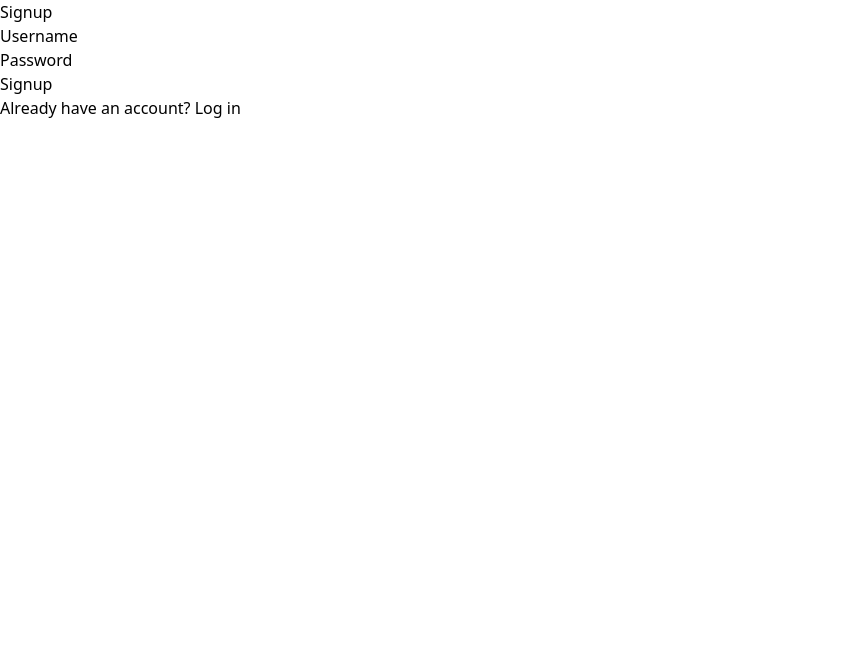
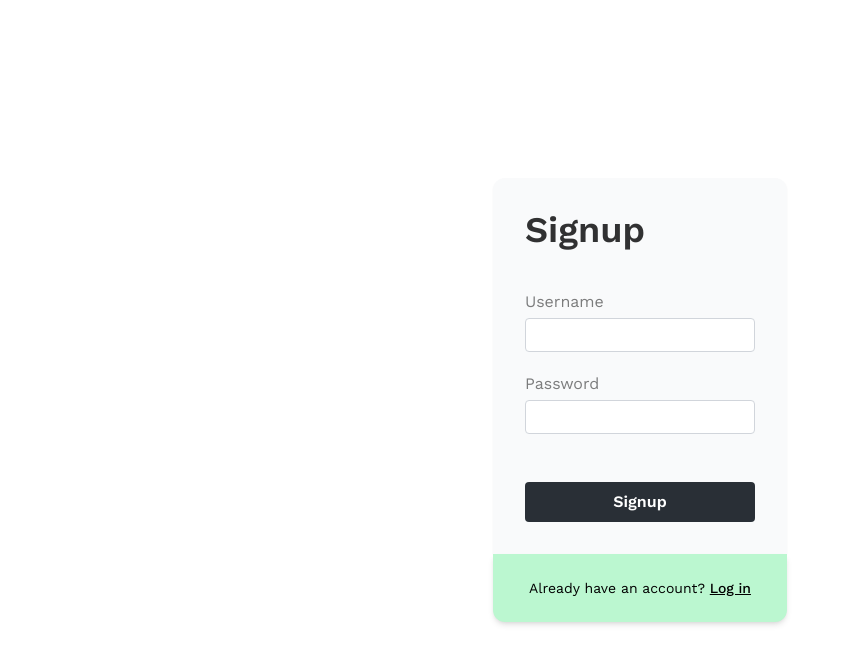
Before and after one commit to luandersonalvesdev/store-smartphone-manager, a React (Vite) app in the folder frontend/: page /signup in a window 1280 px wide. Shown: the top 664 px of the page, without its empty margins (0-850 px from the left). Built offline with nearby package versions, Linux system fonts and the light colour scheme; no server answers.

Commit message:
style: css: login page

```diff
--- a/frontend/index.html
+++ b/frontend/index.html
@@ -3,6 +3,9 @@
   <head>
     <meta charset="UTF-8" />
     <link rel="icon" type="image/svg+xml" href="/vite.svg" />
+    <link rel="preconnect" href="https://fonts.googleapis.com">
+    <link rel="preconnect" href="https://fonts.gstatic.com" crossorigin>
+    <link href="https://fonts.googleapis.com/css2?family=Inter:wght@100..900&family=Poppins:ital,wght@0,100;0,200;0,300;0,400;0,500;0,600;0,700;0,800;0,900;1,100;1,200;1,300;1,400;1,500;1,600;1,700;1,800;1,900&family=Work+Sans:ital,wght@0,100..900;1,100..900&display=swap" rel="stylesheet">
     <meta name="viewport" content="width=device-width, initial-scale=1.0" />
     <title>Smartphone Store</title>
   </head>
--- /dev/null
+++ b/frontend/src/animations/LoadingSpinner.jsx
@@ -0,0 +1,10 @@
+export default function LoadingSpinner() {
+  return (
+    <div className="flex items-center justify-center">
+      <div
+        className="animate-spin rounded-full border-t-2 border-green-400
+        border-opacity-50 h-6 w-6"
+      />
+    </div>
+  );
+}
--- a/frontend/src/components/LoginOrSignupForm.jsx
+++ b/frontend/src/components/LoginOrSignupForm.jsx
@@ -3,6 +3,7 @@ import { zodResolver } from '@hookform/resolvers/zod';
 import { useNavigate } from 'react-router-dom';
 import zLoginSignupSchema from '../schemas/loginAndSignup.zschema';
 import useLoginOrSignup from '../hooks/useLoginOrSignup';
+import LoadingSpinner from '../animations/LoadingSpinner';
 
 export default function LoginOrSignupForm() {
   const { loginOrSignup } = useLoginOrSignup();
@@ -30,6 +31,8 @@ export default function LoginOrSignupForm() {
     try {
       const endpoint = getEndpoint();
       const response = await loginOrSignup(endpoint, data);
+
+      console.log(loading);
       const { token } = response.data;
       localStorage.setItem('smartphone-manager-token', token);
       return navigate('/dashboard');
@@ -40,30 +43,86 @@ export default function LoginOrSignupForm() {
       });
     }
   };
-
   return (
+    <div className="bg-gray-50 shadow-sm rounded-t-xl px-8 py-8">
+      <h2 className="opacity-80 text-4xl mb-10 font-semibold">
+        {
+          getEndpoint() === 'login'
+            ? 'Login'
+            : 'Signup'
+        }
+      </h2>
       <form onSubmit={ handleSubmit(onSubmit) }>
-      <div>
-        <label htmlFor="username">Username</label>
+        <div className="mb-5">
+          <label
+            className="block mb-1 text-base opacity-50"
+            htmlFor="username"
+          >
+            Username
+          </label>
           <input
+            className="w-full py-1 px-2 border border-gray-300 rounded outline-none"
             { ...register('username') }
             type="text"
             name="username"
             id="username"
           />
-        <span>{errors.username && errors.username.message}</span>
+          {
+            errors.username
+              && (
+                <p
+                  className="text-red-500 bg-red-50 text-sm border rounded border-red-100
+                  px-2 py-1 mt-2 text-center"
+                >
+                  {errors.username.message}
+                </p>
+              )
+          }
         </div>
-      <div>
-        <label htmlFor="password">Password</label>
+        <div className="mb-10">
+          <label
+            className="block mb-1 text-base opacity-50"
+            htmlFor="password"
+          >
+            Password
+          </label>
           <input
+            className="w-full py-1 px-2 border border-gray-300 rounded outline-none"
             { ...register('password') }
             type="password"
             name="password"
             id="password"
           />
-        <span>{errors.password && errors.password.message}</span>
+          {
+            errors.password
+              && (
+                <p
+                  className="text-red-500 text-sm bg-red-50 border rounded border-red-100
+                  px-2 py-1 mt-2 text-center"
+                >
+                  {errors.password.message}
+                </p>
+              )
+          }
         </div>
+        {
+          isSubmitting && <LoadingSpinner />
+        }
+        {
+          errors.root
+            && (
+              <p
+                className="text-red-500 bg-red-50 border rounded border-red-100 px-2 py-1
+                mt-4 text-center"
+              >
+                {errors.root.message}
+              </p>
+            )
+        }
         <button
+          className="
+            w-full bg-gunmetal hover:brightness-90 text-white font-semibold py-2 px-4
+            rounded duration-300 mt-2"
           disabled={ isSubmitting }
           type="submit"
         >
@@ -78,7 +137,7 @@ export default function LoginOrSignupForm() {
             )
           }
         </button>
-      <p>{errors.root && errors.root.message}</p>
       </form>
+    </div>
   );
 }
--- a/frontend/src/components/LoginOrSignupLink.jsx
+++ b/frontend/src/components/LoginOrSignupLink.jsx
@@ -3,19 +3,22 @@ import { Link } from 'react-router-dom';
 export default function LoginOrSignupLink() {
   const currentUrl = window.location.href.includes('login');
   return (
-    <div>
+    <div
+      className="bg-green-200 rounded-b-xl flex justify-center items-center
+      py-6 px-6 text-center text-wrap shadow-md"
+    >
       {
         currentUrl
           ? (
-            <p>
+            <p className="text-sm font-normal">
               {'Don\'t have an account? '}
-              <Link to="/signup">Sign up</Link>
+              <Link className="underline font-medium" to="/signup">Sign up</Link>
             </p>
           )
           : (
-            <p>
+            <p className="text-sm font-normal">
               {'Already have an account? '}
-              <Link to="/login">Log in</Link>
+              <Link className="underline font-medium" to="/login">Log in</Link>
             </p>
           )
       }
--- a/frontend/src/pages/LoginPage.jsx
+++ b/frontend/src/pages/LoginPage.jsx
@@ -3,10 +3,11 @@ import LoginOrSignupLink from '../components/LoginOrSignupLink';
 
 export default function LoginPage() {
   return (
-    <main>
-      <h1>Login</h1>
-      <LoginOrSignupForm />
-      <LoginOrSignupLink />
+    <main className="flex flex-col justify-center items-center h-screen mx-10">
+      <div className="flex flex-col justify-center max-w-[350px]">
+        <LoginOrSignupForm />
+        <LoginOrSignupLink />
+      </div>
     </main>
   );
 }
--- a/frontend/src/pages/SignupPage.jsx
+++ b/frontend/src/pages/SignupPage.jsx
@@ -3,10 +3,11 @@ import LoginOrSignupLink from '../components/LoginOrSignupLink';
 
 export default function SignupPage() {
   return (
-    <main>
-      <h1>Signup</h1>
-      <LoginOrSignupForm />
-      <LoginOrSignupLink />
+    <main className="flex justify-center items-center h-screen mx-10">
+      <div className="flex flex-col justify-center max-w-[350px]">
+        <LoginOrSignupForm />
+        <LoginOrSignupLink />
+      </div>
     </main>
   );
 }
--- a/frontend/tailwind.config.js
+++ b/frontend/tailwind.config.js
@@ -1,3 +1,5 @@
+const defaultTheme = require('tailwindcss/defaultTheme');
+
 /** @type {import('tailwindcss').Config} */
 export default {
   content: [
@@ -5,7 +7,15 @@ export default {
     './src/**/*.{js,ts,jsx,tsx}',
   ],
   theme: {
-    extend: {},
+    extend: {
+      colors: {
+        gunmetal: '#292F36',
+        'light-red': '#FF6B6B',
+      },
+      fontFamily: {
+        sans: ['Work Sans', ...defaultTheme.fontFamily.sans],
+      },
+    },
   },
   plugins: [],
 };
```
Lines whose indentation alone changed are shown as unchanged.
